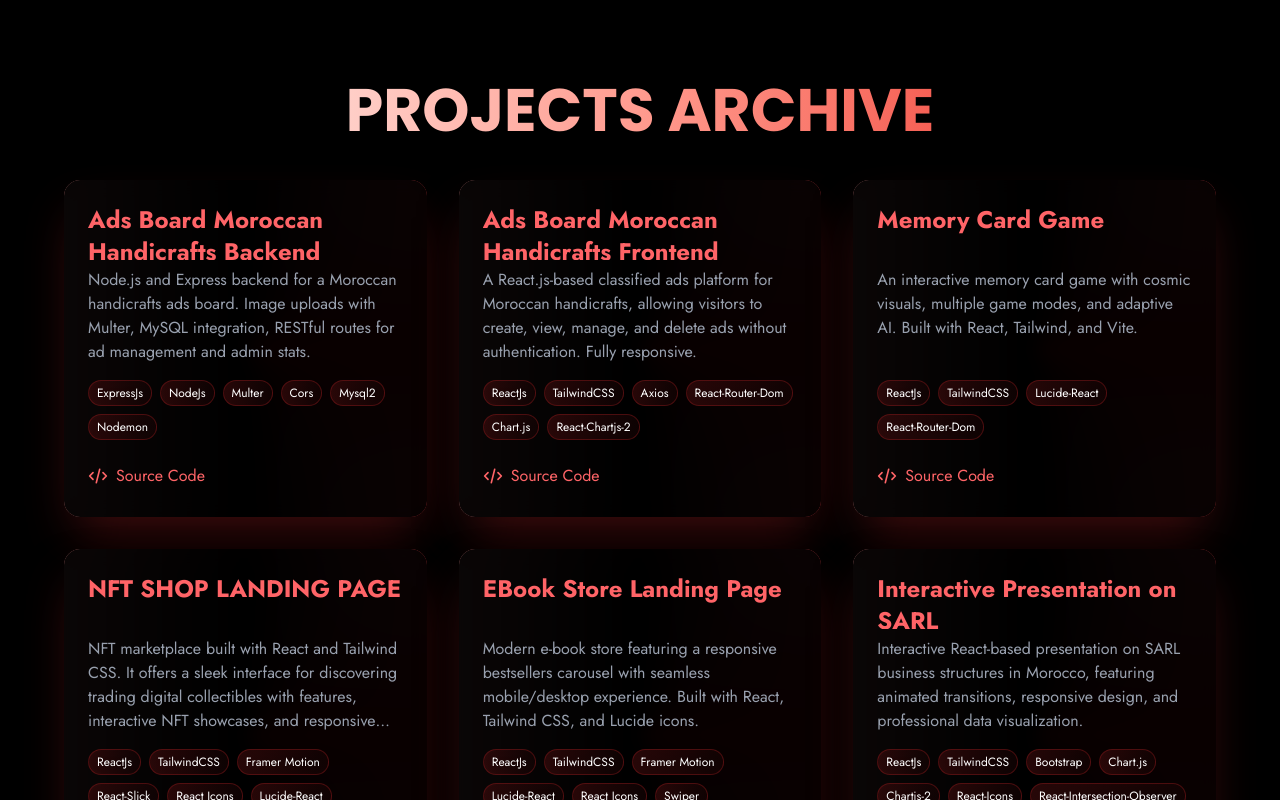
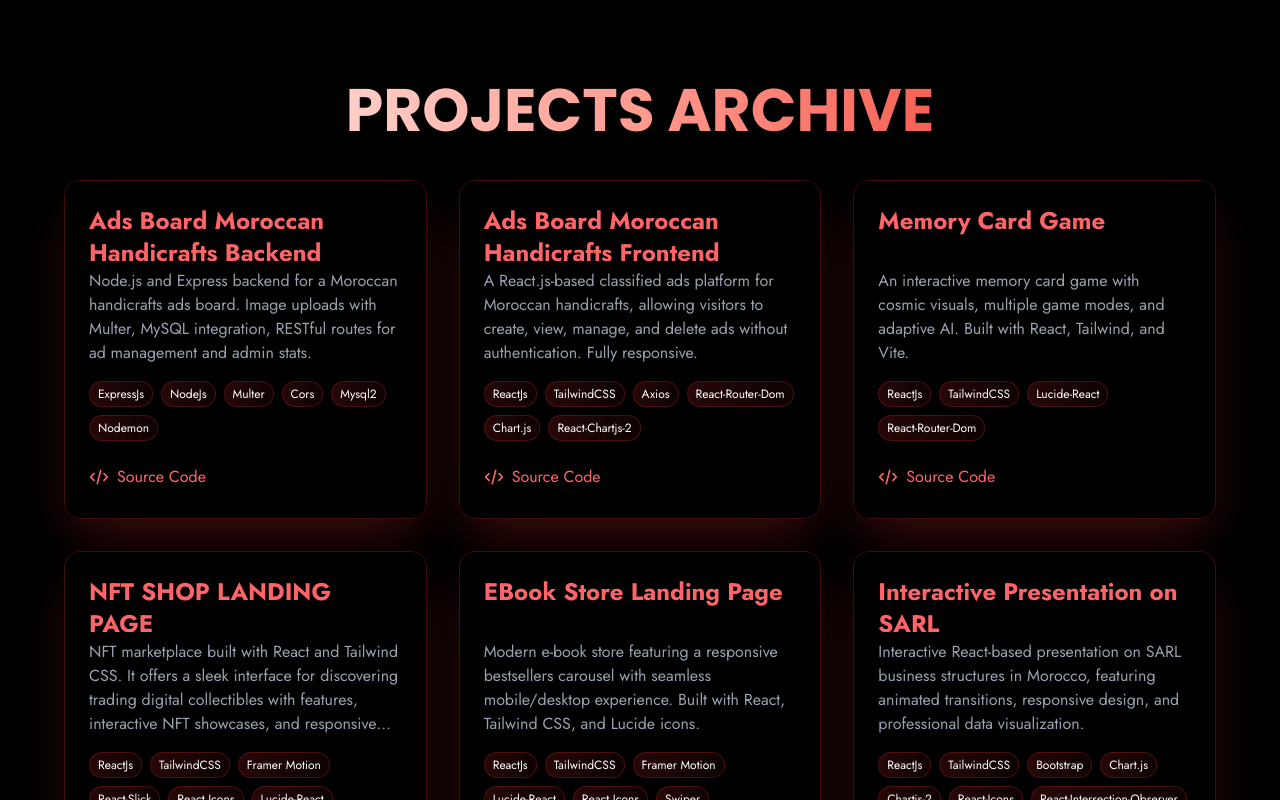
Before and after one commit to Rida-Lad/My-Portfolio, a React (Vite) app: page /projects in a window 1280 px wide. Shown: the top 800 px of the page. Built offline with nearby package versions, Linux system fonts and the light colour scheme.

Commit message:
Refactor ProjectCard component; remove unused animation logic and simplify tech stack rendering for improved performance

```diff
--- a/src/components/ProjectCard.jsx
+++ b/src/components/ProjectCard.jsx
@@ -1,53 +1,11 @@
-import React, { useEffect, useRef, useMemo } from 'react';
+import React from 'react';
 
 const ProjectCard = ({ project }) => {
-    const animationRef = useRef(null);
-
-    const techStackElements = useMemo(() => {
-        return project.tech.map((tech, index) => (
-            <span
-                key={index}
-                className="px-2 py-1 text-xs bg-gradient-to-r from-red-900/30 to-red-900/10 rounded-full
-                           backdrop-blur-sm border border-red-900/50 flex-shrink-0"
-            >
-                {tech}
-            </span>
-        ));
-    }, [project.tech]);
-
-    useEffect(() => {
-        const observer = new IntersectionObserver(
-            (entries) => {
-                entries.forEach(entry => {
-                    const element = entry.target.querySelector('.gradient-container');
-                    if (element) {
-                        element.classList.toggle('paused', !entry.isIntersecting);
-                    }
-                });
-            },
-            { threshold: 0.1 }
-        );
-
-        if (animationRef.current) observer.observe(animationRef.current);
-
-        return () => {
-            if (animationRef.current) observer.unobserve(animationRef.current);
-        };
-    }, []);
-
   return (
-        <div
-            ref={animationRef}
-            className="group relative overflow-hidden rounded-2xl transition-all duration-300 shadow-red-900/50 shadow-2xl"
-        >
-            {/* Desktop-only animated gradient */}
-            <div className="hidden sm:block absolute inset-0 bg-gradient-to-r from-red-300 via-transparent to-red-300 opacity-40 transition-opacity duration-300 gradient-container">
-                <div className="absolute -top-[50%] -left-[50%] w-[200%] h-[200%] animate-border-rotate bg-[conic-gradient(from_0deg,transparent_0_,theme(colors.red.600)_25%,transparent_50%)]"></div>
-            </div>
-
-            {/* Card content with mobile border */}
-            <div className="relative h-full bg-black/90 backdrop-blur-sm rounded-2xl p-6 border border-red-900/50 sm:border-0">
-                <div className="relative z-10 flex flex-col h-full">
+    <div className="relative overflow-hidden rounded-2xl shadow-red-900/50 shadow-2xl">
+      {/* Card content with simple border */}
+      <div className="h-full bg-black/90 backdrop-blur-sm rounded-2xl p-6 border border-red-900/50">
+        <div className="flex flex-col h-full">
           <h3 className="text-2xl font-bold mb-2 bg-gradient-to-r from-red-400 to-red-400 text-transparent bg-clip-text
                         line-clamp-2 h-14 min-h-14">
             {project.name}
@@ -58,7 +16,15 @@ const ProjectCard = ({ project }) => {
           </p>
 
           <div className="flex flex-wrap gap-2 mb-6 overflow-hidden">
-                        {techStackElements}
+            {project.tech.map((tech, index) => (
+              <span
+                key={index}
+                className="px-2 py-1 text-xs bg-gradient-to-r from-red-900/30 to-red-900/10 rounded-full
+                         backdrop-blur-sm border border-red-900/50 flex-shrink-0"
+              >
+                {tech}
+              </span>
+            ))}
           </div>
 
           <div className="mt-auto">
@@ -86,29 +52,6 @@ const ProjectCard = ({ project }) => {
           </div>
         </div>
       </div>
-
-            <style jsx="true">{`
-                @keyframes border-rotate {
-                    0% { transform: rotate(0deg); }
-                    100% { transform: rotate(360deg); }
-                }
-
-                @media (min-width: 640px) {
-                    .animate-border-rotate {
-                        animation: border-rotate 3s linear infinite;
-                    }
-
-                    .paused .animate-border-rotate {
-                        animation-play-state: paused;
-                    }
-                }
-
-                @media (prefers-reduced-motion: reduce) {
-                    .animate-border-rotate {
-                        animation: none !important;
-                    }
-                }
-            `}</style>
     </div>
   );
 };
```
Lines whose indentation alone changed are shown as unchanged.
